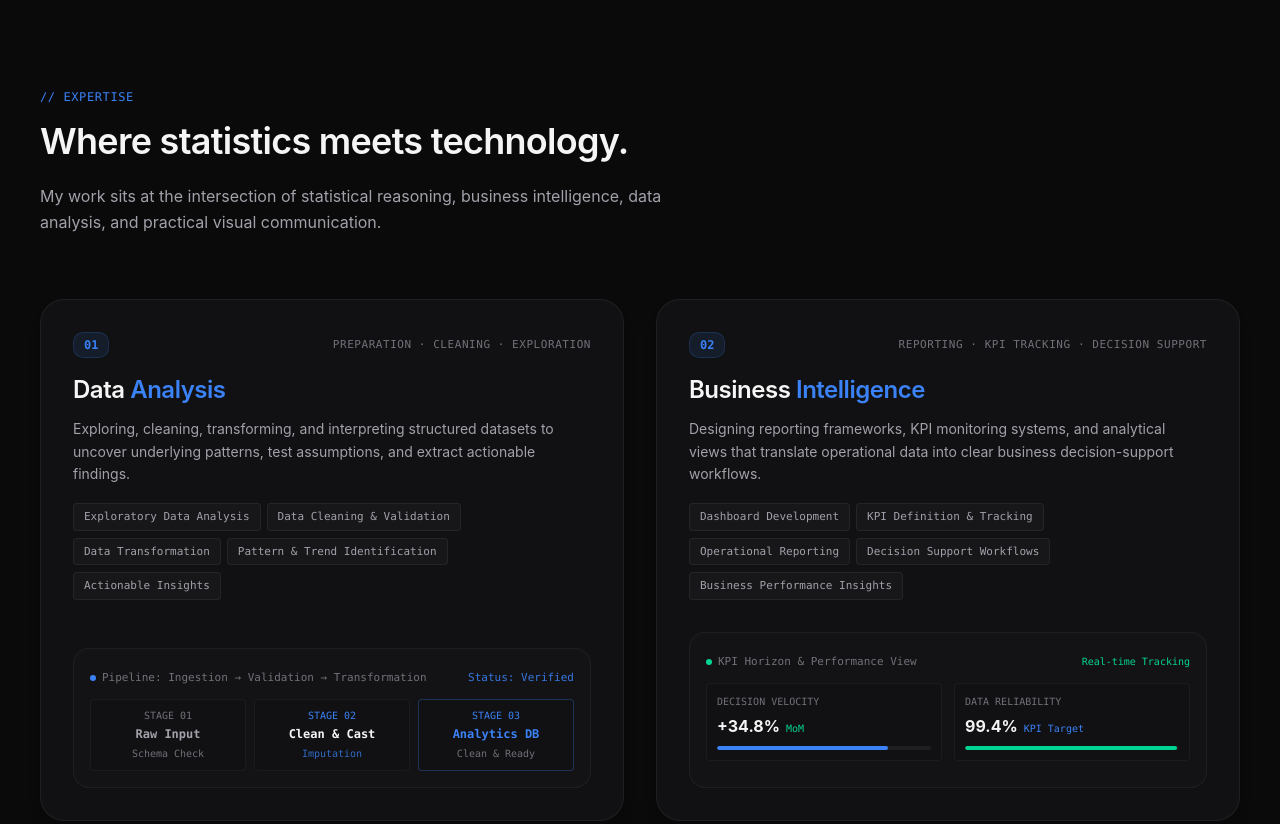
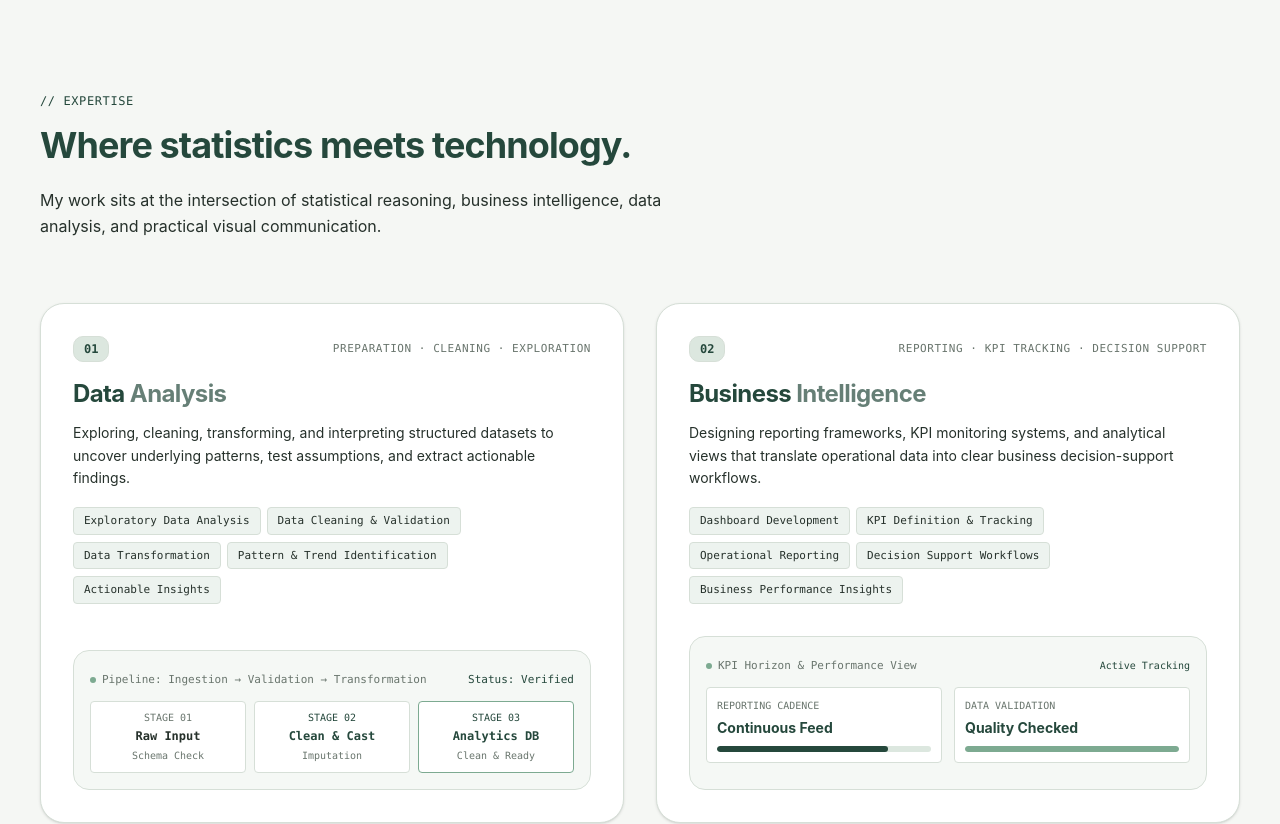
Before and after one commit to mudassirdandor/antigravity-portfolio, a React (Vite) app: page / in a window 1280 px wide. Shown: the part 1740-2564 px from the top of the page. Built offline with nearby package versions, Linux system fonts and the light colour scheme.

Commit message:
feat(m17): implement porcelain, eucalyptus and deep pine light theme across portfolio

```diff
--- a/src/components/sections/About.tsx
+++ b/src/components/sections/About.tsx
@@ -39,8 +39,8 @@ export function About() {
             </div>
 
             {/* Supporting Statement / Callout */}
-            <div className="border-l-2 border-accent pl-4 sm:pl-5 py-2 my-2 bg-surface/40 rounded-r-md">
-              <p className="text-sm sm:text-base italic text-text-primary font-medium leading-relaxed">
+            <div className="border-l-2 border-soft-green pl-4 sm:pl-5 py-2.5 my-2 bg-eucalyptus/30 rounded-r-md">
+              <p className="text-sm sm:text-base italic text-pine font-medium leading-relaxed">
                 "Statistics gives me the analytical foundation. Technology gives me the ability to build practical solutions around it."
               </p>
             </div>
--- a/src/components/sections/Expertise.tsx
+++ b/src/components/sections/Expertise.tsx
@@ -7,28 +7,28 @@ function PillarArtifact({ pillarId }: { pillarId: string }) {
   switch (pillarId) {
     case 'data-analysis':
       return (
-        <div className="mt-6 pt-5 border-t border-border-subtle/80 bg-surface-elevated/40 rounded-xl p-4 border border-border-subtle/50">
+        <div className="mt-6 pt-5 border-t border-border-subtle bg-eucalyptus/30 rounded-xl p-4 border border-border-subtle">
           <div className="flex items-center justify-between text-[11px] font-mono text-text-tertiary mb-3">
             <span className="flex items-center gap-1.5">
-              <span className="w-1.5 h-1.5 rounded-full bg-accent" />
+              <span className="w-1.5 h-1.5 rounded-full bg-soft-green" />
               Pipeline: Ingestion → Validation → Transformation
             </span>
-            <span className="text-accent/90">Status: Verified</span>
+            <span className="text-pine font-medium">Status: Verified</span>
           </div>
           <div className="grid grid-cols-3 gap-2 text-center font-mono">
-            <div className="p-2 rounded bg-surface border border-border-subtle/70">
+            <div className="p-2 rounded bg-surface border border-border-subtle">
               <span className="text-[10px] text-text-tertiary block">STAGE 01</span>
               <span className="text-xs font-semibold text-text-secondary mt-0.5 block">Raw Input</span>
               <span className="text-[10px] text-text-tertiary block mt-1">Schema Check</span>
             </div>
-            <div className="p-2 rounded bg-surface border border-border-subtle/70">
-              <span className="text-[10px] text-accent block">STAGE 02</span>
-              <span className="text-xs font-semibold text-text-primary mt-0.5 block">Clean &amp; Cast</span>
-              <span className="text-[10px] text-accent/80 block mt-1">Imputation</span>
+            <div className="p-2 rounded bg-surface border border-border-subtle">
+              <span className="text-[10px] text-pine block">STAGE 02</span>
+              <span className="text-xs font-semibold text-pine mt-0.5 block">Clean &amp; Cast</span>
+              <span className="text-[10px] text-text-tertiary block mt-1">Imputation</span>
             </div>
-            <div className="p-2 rounded bg-surface border border-accent/30 bg-accent/5">
-              <span className="text-[10px] text-accent block">STAGE 03</span>
-              <span className="text-xs font-semibold text-accent mt-0.5 block">Analytics DB</span>
+            <div className="p-2 rounded bg-surface border border-soft-green bg-soft-green/10">
+              <span className="text-[10px] text-pine block">STAGE 03</span>
+              <span className="text-xs font-semibold text-pine mt-0.5 block">Analytics DB</span>
               <span className="text-[10px] text-text-tertiary block mt-1">Clean &amp; Ready</span>
             </div>
           </div>
@@ -37,33 +37,31 @@ function PillarArtifact({ pillarId }: { pillarId: string }) {
 
     case 'business-intelligence':
       return (
-        <div className="mt-6 pt-5 border-t border-border-subtle/80 bg-surface-elevated/40 rounded-xl p-4 border border-border-subtle/50">
+        <div className="mt-6 pt-5 border-t border-border-subtle bg-eucalyptus/30 rounded-xl p-4 border border-border-subtle">
           <div className="flex items-center justify-between text-[11px] font-mono text-text-tertiary mb-3">
             <span className="flex items-center gap-1.5">
-              <span className="w-1.5 h-1.5 rounded-full bg-emerald-400" />
+              <span className="w-1.5 h-1.5 rounded-full bg-soft-green" />
               KPI Horizon &amp; Performance View
             </span>
-            <span className="text-emerald-400 text-[10px]">Real-time Tracking</span>
+            <span className="text-pine font-medium text-[10px]">Active Tracking</span>
           </div>
           <div className="grid grid-cols-2 gap-3 mb-2.5">
-            <div className="p-2.5 rounded bg-surface border border-border-subtle/70">
-              <span className="text-[10px] font-mono text-text-tertiary block">DECISION VELOCITY</span>
+            <div className="p-2.5 rounded bg-surface border border-border-subtle">
+              <span className="text-[10px] font-mono text-text-tertiary block">REPORTING CADENCE</span>
               <div className="flex items-baseline gap-1.5 mt-1">
-                <span className="text-base font-bold font-display text-text-primary">+34.8%</span>
-                <span className="text-[10px] font-mono text-emerald-400">MoM</span>
+                <span className="text-sm font-bold font-display text-pine">Continuous Feed</span>
               </div>
-              <div className="w-full h-1 bg-border-subtle rounded-full mt-2 overflow-hidden">
-                <div className="w-4/5 h-full bg-accent rounded-full" />
+              <div className="w-full h-1.5 bg-eucalyptus rounded-full mt-2 overflow-hidden">
+                <div className="w-4/5 h-full bg-pine rounded-full" />
               </div>
             </div>
-            <div className="p-2.5 rounded bg-surface border border-border-subtle/70">
-              <span className="text-[10px] font-mono text-text-tertiary block">DATA RELIABILITY</span>
+            <div className="p-2.5 rounded bg-surface border border-border-subtle">
+              <span className="text-[10px] font-mono text-text-tertiary block">DATA VALIDATION</span>
               <div className="flex items-baseline gap-1.5 mt-1">
-                <span className="text-base font-bold font-display text-text-primary">99.4%</span>
-                <span className="text-[10px] font-mono text-accent">KPI Target</span>
+                <span className="text-sm font-bold font-display text-pine">Quality Checked</span>
               </div>
-              <div className="w-full h-1 bg-border-subtle rounded-full mt-2 overflow-hidden">
-                <div className="w-[99%] h-full bg-emerald-400 rounded-full" />
+              <div className="w-full h-1.5 bg-eucalyptus rounded-full mt-2 overflow-hidden">
+                <div className="w-full h-full bg-soft-green rounded-full" />
               </div>
             </div>
           </div>
@@ -72,13 +70,13 @@ function PillarArtifact({ pillarId }: { pillarId: string }) {
 
     case 'data-visualization':
       return (
-        <div className="mt-6 pt-5 border-t border-border-subtle/80 bg-surface-elevated/40 rounded-xl p-4 border border-border-subtle/50">
+        <div className="mt-6 pt-5 border-t border-border-subtle bg-eucalyptus/30 rounded-xl p-4 border border-border-subtle">
           <div className="flex items-center justify-between text-[11px] font-mono text-text-tertiary mb-2">
             <span className="flex items-center gap-1.5">
-              <span className="w-1.5 h-1.5 rounded-full bg-accent" />
+              <span className="w-1.5 h-1.5 rounded-full bg-soft-green" />
               Signal Distribution &amp; Trend Modeling
             </span>
-            <span className="text-text-tertiary text-[10px]">R² = 0.94</span>
+            <span className="text-text-tertiary text-[10px]">Fitted Curve</span>
           </div>
           <div className="h-20 w-full relative flex items-end pt-2">
             <svg
@@ -90,8 +88,8 @@ function PillarArtifact({ pillarId }: { pillarId: string }) {
             >
               <defs>
                 <linearGradient id="visGradient" x1="0" y1="0" x2="0" y2="1">
-                  <stop offset="0%" stopColor="#3B82F6" stopOpacity="0.25" />
-                  <stop offset="100%" stopColor="#3B82F6" stopOpacity="0.0" />
+                  <stop offset="0%" stopColor="#7DAA91" stopOpacity="0.35" />
+                  <stop offset="100%" stopColor="#7DAA91" stopOpacity="0.0" />
                 </linearGradient>
               </defs>
               <path
@@ -100,15 +98,15 @@ function PillarArtifact({ pillarId }: { pillarId: string }) {
               />
               <path
                 d="M0 52 C30 48, 60 58, 90 40 C120 22, 150 45, 180 30 C210 15, 240 28, 270 12 L300 8"
-                stroke="#3B82F6"
+                stroke="#25483C"
                 strokeWidth="2"
                 strokeLinecap="round"
               />
-              <circle cx="270" cy="12" r="3.5" fill="#60A5FA" />
-              <line x1="270" y1="12" x2="270" y2="65" stroke="#3B82F6" strokeDasharray="2 2" strokeWidth="1" />
+              <circle cx="270" cy="12" r="3.5" fill="#7DAA91" />
+              <line x1="270" y1="12" x2="270" y2="65" stroke="#7DAA91" strokeDasharray="2 2" strokeWidth="1" />
             </svg>
-            <div className="absolute right-3 top-1 px-1.5 py-0.5 rounded bg-surface border border-accent/40 font-mono text-[9px] text-accent">
-              Peak: 98.4%
+            <div className="absolute right-3 top-1 px-1.5 py-0.5 rounded bg-surface border border-soft-border font-mono text-[9px] text-pine font-medium shadow-xs">
+              Observed Peak
             </div>
           </div>
         </div>
@@ -116,13 +114,13 @@ function PillarArtifact({ pillarId }: { pillarId: string }) {
 
     case 'statistical-analytics':
       return (
-        <div className="mt-6 pt-5 border-t border-border-subtle/80 bg-surface-elevated/40 rounded-xl p-4 border border-border-subtle/50">
+        <div className="mt-6 pt-5 border-t border-border-subtle bg-eucalyptus/30 rounded-xl p-4 border border-border-subtle">
           <div className="flex items-center justify-between text-[11px] font-mono text-text-tertiary mb-2">
             <span className="flex items-center gap-1.5">
-              <span className="w-1.5 h-1.5 rounded-full bg-accent" />
-              Hypothesis Test &amp; Confidence Interval
+              <span className="w-1.5 h-1.5 rounded-full bg-soft-green" />
+              Gaussian Distribution &amp; Confidence Interval
             </span>
-            <span className="text-accent text-[10px]">p &lt; 0.05</span>
+            <span className="text-pine font-medium text-[10px]">Two-Tailed (95% CI)</span>
           </div>
           <div className="h-20 w-full relative flex items-center justify-center">
             <svg
@@ -134,25 +132,25 @@ function PillarArtifact({ pillarId }: { pillarId: string }) {
               {/* Shaded 95% Confidence Interval */}
               <path
                 d="M60 62 C80 60, 100 45, 120 25 C130 15, 140 10, 140 10 C140 10, 150 15, 160 25 C180 45, 200 60, 220 62 Z"
-                fill="#3B82F6"
-                fillOpacity="0.15"
+                fill="#7DAA91"
+                fillOpacity="0.25"
               />
               {/* Normal Distribution Curve */}
               <path
                 d="M10 63 C40 63, 70 61, 95 48 C115 37, 130 10, 140 10 C150 10, 165 37, 185 48 C210 61, 240 63, 270 63"
-                stroke="#60A5FA"
+                stroke="#25483C"
                 strokeWidth="2"
                 strokeLinecap="round"
               />
               {/* Mean Line */}
-              <line x1="140" y1="10" x2="140" y2="65" stroke="#3B82F6" strokeDasharray="2 2" strokeWidth="1" />
+              <line x1="140" y1="10" x2="140" y2="65" stroke="#25483C" strokeDasharray="2 2" strokeWidth="1" />
               {/* Baseline */}
-              <line x1="10" y1="64" x2="270" y2="64" stroke="currentColor" className="text-border-subtle" strokeWidth="1" />
+              <line x1="10" y1="64" x2="270" y2="64" stroke="#D6DFD7" strokeWidth="1" />
             </svg>
             <div className="absolute font-mono text-[9px] text-text-tertiary bottom-0.5 flex justify-between w-full px-8">
               <span>-2σ</span>
               <span>-1σ</span>
-              <span className="text-accent font-semibold">μ</span>
+              <span className="text-pine font-semibold">μ</span>
               <span>+1σ</span>
               <span>+2σ</span>
             </div>
@@ -169,15 +167,15 @@ function PillarArtifact({ pillarId }: { pillarId: string }) {
 function TwoToneHeading({ title }: { title: string }) {
   const parts = title.split(' ');
   if (parts.length <= 1) {
-    return <span className="text-text-primary">{title}</span>;
+    return <span className="text-pine">{title}</span>;
   }
   const main = parts.slice(0, -1).join(' ');
   const accent = parts[parts.length - 1];
 
   return (
     <>
-      <span className="text-text-primary">{main} </span>
-      <span className="text-accent">{accent}</span>
+      <span className="text-pine">{main} </span>
+      <span className="text-pine/70">{accent}</span>
     </>
   );
 }
@@ -204,12 +202,12 @@ export function Expertise() {
           {EXPERTISE_PILLARS.map((pillar: ExpertisePillar) => (
             <article
               key={pillar.id}
-              className="group flex flex-col justify-between p-6 sm:p-8 rounded-2xl md:rounded-[24px] border border-border-subtle bg-surface hover:border-accent/40 hover:bg-surface-elevated/70 transition-all duration-300 shadow-lg hover:shadow-xl hover:-translate-y-1 overflow-hidden"
+              className="group flex flex-col justify-between p-6 sm:p-8 rounded-2xl md:rounded-[24px] border border-border-subtle bg-surface hover:border-soft-green transition-all duration-300 shadow-sm hover:shadow-md hover:-translate-y-0.5 overflow-hidden"
             >
               <div>
                 {/* Meta Row: Pillar Index & Focus Area */}
                 <div className="flex items-center justify-between gap-3 mb-4">
-                  <span className="font-mono text-xs font-semibold text-accent px-2.5 py-1 rounded-md bg-accent/10 border border-accent/20">
+                  <span className="font-mono text-xs font-semibold text-pine px-2.5 py-1 rounded-md bg-eucalyptus border border-border-subtle">
                     {pillar.pillarNumber}
                   </span>
                   <span className="font-mono text-[11px] text-text-tertiary uppercase tracking-wider text-right">
@@ -234,7 +232,7 @@ export function Expertise() {
                 >
                   {pillar.capabilities.map((cap) => (
                     <li key={cap}>
-                      <span className="inline-block px-2.5 py-1 text-[11px] font-mono rounded bg-surface-elevated text-text-secondary border border-border-subtle">
+                      <span className="inline-block px-2.5 py-1 text-[11px] font-mono rounded bg-eucalyptus/50 text-text-secondary border border-border-subtle">
                         {cap}
                       </span>
                     </li>
--- a/src/styles/globals.css
+++ b/src/styles/globals.css
@@ -8,22 +8,33 @@
   --font-display: 'Space Grotesk Variable', -apple-system, BlinkMacSystemFont, 'Segoe UI', sans-serif;
   --font-mono: 'JetBrains Mono Variable', ui-monospace, SFMono-Regular, Menlo, Monaco, Consolas, monospace;
 
-  --color-background: #0A0A0B;
-  --color-surface: #111113;
-  --color-surface-elevated: #17171A;
+  /* Porcelain + Eucalyptus + Deep Pine Foundation */
+  --color-porcelain: #F5F7F4;
+  --color-eucalyptus: #DCE7DF;
+  --color-pine: #25483C;
+  --color-pine-hover: #1B362C;
+  --color-soft-green: #7DAA91;
+  --color-dark-charcoal: #26312B;
+  --color-muted-gray: #69756D;
+  --color-soft-border: #D6DFD7;
 
-  --color-text-primary: #F5F5F5;
-  --color-text-secondary: #A1A1AA;
-  --color-text-tertiary: #71717A;
+  /* Semantic Theme Mappings */
+  --color-background: #F5F7F4;
+  --color-surface: #FFFFFF;
+  --color-surface-elevated: #DCE7DF;
 
-  --color-border-subtle: rgba(255, 255, 255, 0.06);
-  --color-border-base: rgba(255, 255, 255, 0.10);
-  --color-border-hover: rgba(255, 255, 255, 0.18);
+  --color-text-primary: #25483C;
+  --color-text-secondary: #26312B;
+  --color-text-tertiary: #69756D;
 
-  --color-accent: #3B82F6;
-  --color-accent-hover: #60A5FA;
-  --color-accent-subtle: rgba(59, 130, 246, 0.12);
-  --color-focus: #60A5FA;
+  --color-border-subtle: #D6DFD7;
+  --color-border-base: #D6DFD7;
+  --color-border-hover: #25483C;
+
+  --color-accent: #25483C;
+  --color-accent-hover: #1B362C;
+  --color-accent-subtle: #DCE7DF;
+  --color-focus: #25483C;
 
   --radius-sm: 6px;
   --radius-md: 10px;
@@ -35,30 +46,39 @@
 }
 
 :root {
-  /* Color Palette - Dark Analytical Editorial */
-  --background: #0A0A0B;
-  --surface: #111113;
-  --surface-elevated: #17171A;
+  /* Color Palette - Porcelain + Eucalyptus + Deep Pine Theme */
+  --background: #F5F7F4;
+  --surface: #FFFFFF;
+  --surface-elevated: #DCE7DF;
 
-  --text-primary: #F5F5F5;
-  --text-secondary: #A1A1AA;
-  --text-tertiary: #71717A;
+  --porcelain: #F5F7F4;
+  --eucalyptus: #DCE7DF;
+  --pine: #25483C;
+  --pine-hover: #1B362C;
+  --soft-green: #7DAA91;
+  --dark-charcoal: #26312B;
+  --muted-gray: #69756D;
+  --soft-border: #D6DFD7;
 
-  --border: rgba(255, 255, 255, 0.10);
-  --border-subtle: rgba(255, 255, 255, 0.06);
-  --border-hover: rgba(255, 255, 255, 0.18);
+  --text-primary: #25483C;
+  --text-secondary: #26312B;
+  --text-tertiary: #69756D;
 
-  --accent: #3B82F6;
-  --accent-hover: #60A5FA;
-  --accent-subtle: rgba(59, 130, 246, 0.12);
-  --focus: #60A5FA;
+  --border: #D6DFD7;
+  --border-subtle: #D6DFD7;
+  --border-hover: #25483C;
+
+  --accent: #25483C;
+  --accent-hover: #1B362C;
+  --accent-subtle: #DCE7DF;
+  --focus: #25483C;
 
   /* Typography Families */
   --font-sans: 'Inter Variable', -apple-system, BlinkMacSystemFont, 'Segoe UI', Roboto, sans-serif;
   --font-display: 'Space Grotesk Variable', -apple-system, BlinkMacSystemFont, 'Segoe UI', sans-serif;
   --font-mono: 'JetBrains Mono Variable', ui-monospace, SFMono-Regular, Menlo, Monaco, Consolas, monospace;
 
-  /* Spacing Scale (Reference) */
+  /* Spacing Scale */
   --space-1: 0.25rem;  /* 4px */
   --space-2: 0.5rem;   /* 8px */
   --space-3: 0.75rem;  /* 12px */
@@ -92,8 +112,9 @@
   --ease-standard: cubic-bezier(0.16, 1, 0.3, 1);
 }
 
+@layer base {
   html {
-  color-scheme: dark;
+    color-scheme: light;
     scroll-behavior: smooth;
     -webkit-text-size-adjust: 100%;
   }
@@ -101,7 +122,7 @@ html {
   body {
     margin: 0;
     background-color: var(--background);
-  color: var(--text-primary);
+    color: var(--text-secondary);
     font-family: var(--font-sans);
     line-height: 1.6;
     -webkit-font-smoothing: antialiased;
@@ -125,7 +146,7 @@ code, kbd, samp, pre {
 
   /* Selection Highlight */
   ::selection {
-  background-color: rgba(59, 130, 246, 0.35);
+    background-color: rgba(125, 170, 145, 0.35);
     color: var(--text-primary);
   }
 
@@ -145,6 +166,7 @@ a {
   button {
     font-family: inherit;
   }
+}
 
 /* Reduced Motion Foundation */
 @media (prefers-reduced-motion: reduce) {
```
Also changed, not shown: src/components/layout/Footer.tsx (+4 -4 lines), src/components/sections/Certifications.tsx (+14 -14 lines), src/components/sections/Contact.tsx (+22 -22 lines), src/components/sections/Education.tsx (+12 -12 lines), src/components/sections/Experience.tsx (+8 -8 lines), src/components/sections/Hero.tsx (+7 -9 lines), src/components/sections/ProfessionalPhilosophy.tsx (+34 -34 lines), src/components/sections/Projects.tsx (+16 -16 lines), src/components/sections/Skills.tsx (+8 -8 lines). Lines whose indentation alone changed are shown as unchanged.
